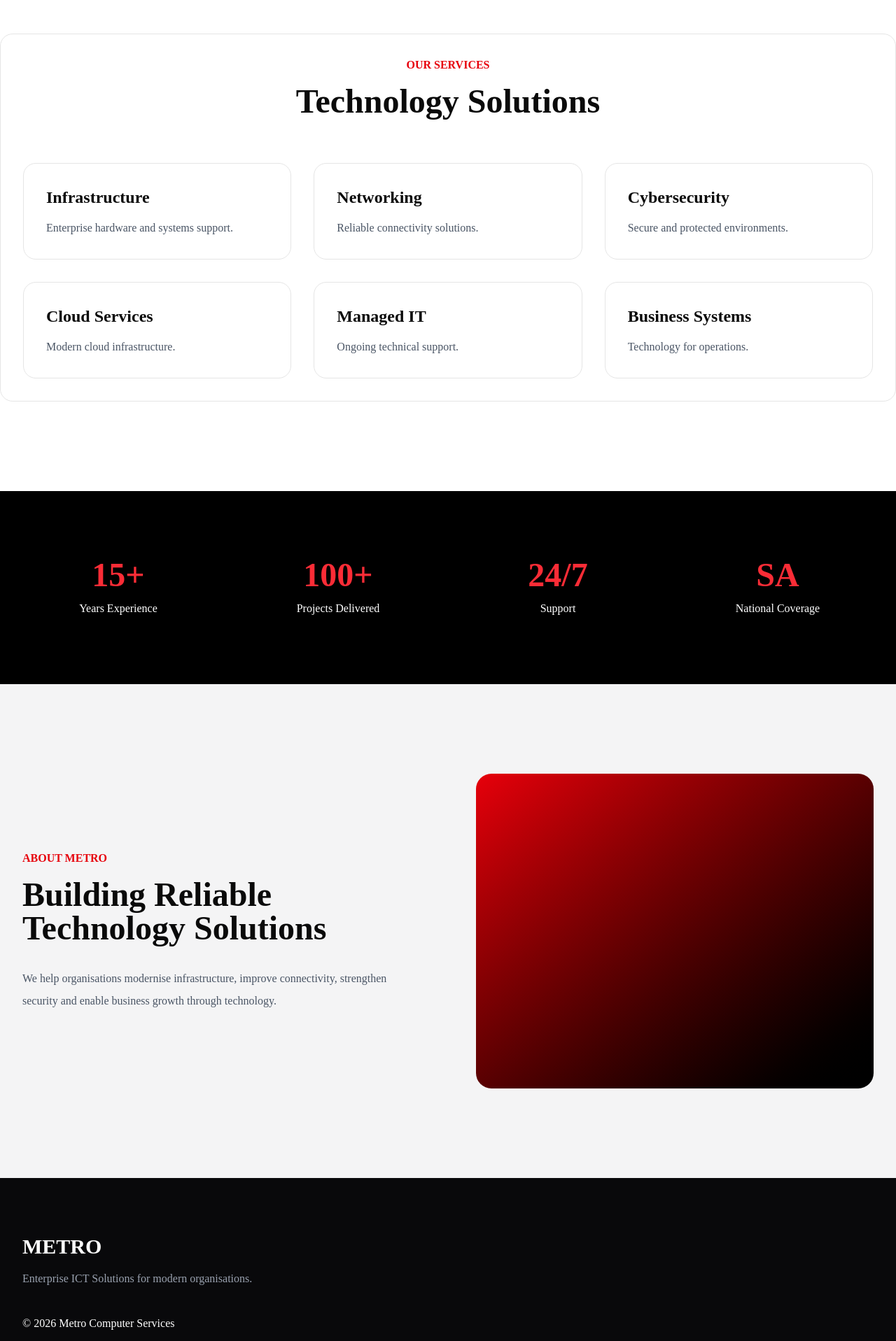
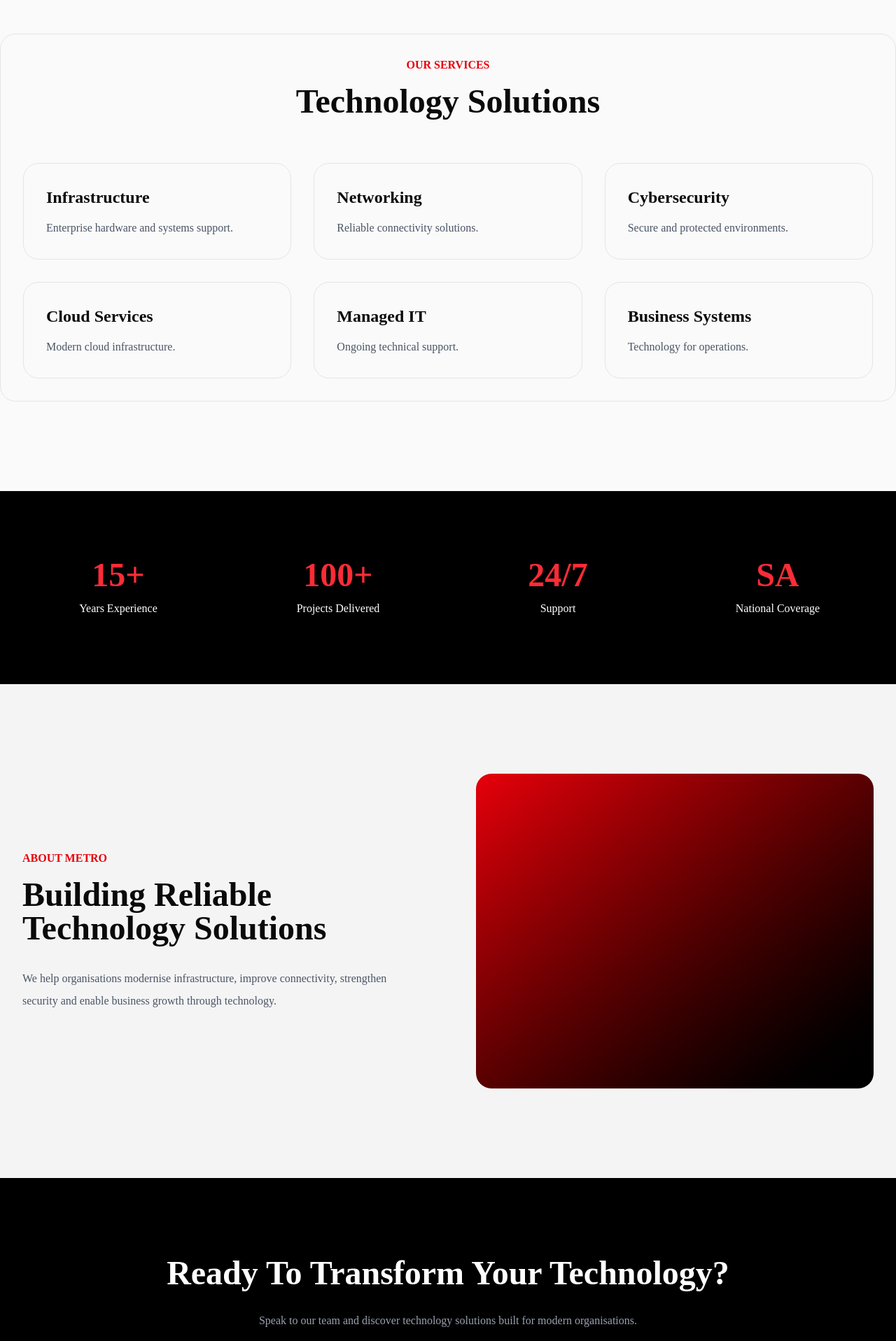
Before and after one commit to AmbeMajavu/metro-redesign-2026, a Next.js app: page / in a window 1280 px wide. Shown: the part 880-2797 px from the top of the page at 70% size. Built offline with nearby package versions, Linux system fonts and the light colour scheme.

Commit message:
add call to action section

```diff
--- a/app/page.tsx
+++ b/app/page.tsx
@@ -4,6 +4,7 @@ import Services from "../components/Services";
 import Stats from "../components/Stats";
 import Footer from "../components/Footer";
 import About from "../components/About";
+import CTA from "../components/CTA";
 
 export default function Home() {
   return (
@@ -19,6 +20,8 @@ export default function Home() {
 
       <About />
 
+      <CTA />
+
       <Footer />
 
     </main>
--- /dev/null
+++ b/components/CTA.tsx
@@ -0,0 +1,58 @@
+export default function CTA() {
+  return (
+    <section className="bg-black text-white">
+
+      <div
+        className="
+        max-w-7xl
+        mx-auto
+        px-8
+        py-28
+        text-center
+        "
+      >
+
+        <h2 className="text-5xl font-bold">
+
+          Ready To Transform
+          Your Technology?
+
+        </h2>
+
+        <p
+          className="
+          mt-8
+          text-gray-400
+          max-w-2xl
+          mx-auto
+          "
+        >
+
+          Speak to our team and
+          discover technology
+          solutions built for
+          modern organisations.
+
+        </p>
+
+        <button
+          className="
+          mt-10
+          bg-red-600
+          px-8
+          py-4
+          rounded-xl
+          hover:scale-105
+          transition
+          "
+        >
+
+          Request Consultation
+
+        </button>
+
+      </div>
+
+    </section>
+  );
+}
--- a/components/Services.tsx
+++ b/components/Services.tsx
@@ -10,11 +10,11 @@ import { services } from "../data/services";
 export default function Services() {
   return (
     <FadeIn>
-    <section className="bg-white py-32">
+    <section className="bg-zinc-50 py-32">
 
       <div className="
               border
-              rounded-2xl
+              rounded-3xl
               p-8
               hover:shadow-2xl
               hover:-translate-y-2
@@ -42,7 +42,7 @@ export default function Services() {
       key={service.title}
       className="
       border
-      rounded-2xl
+      rounded-3xl
       p-8
       hover:shadow-2xl
       hover:-translate-y-2
```
